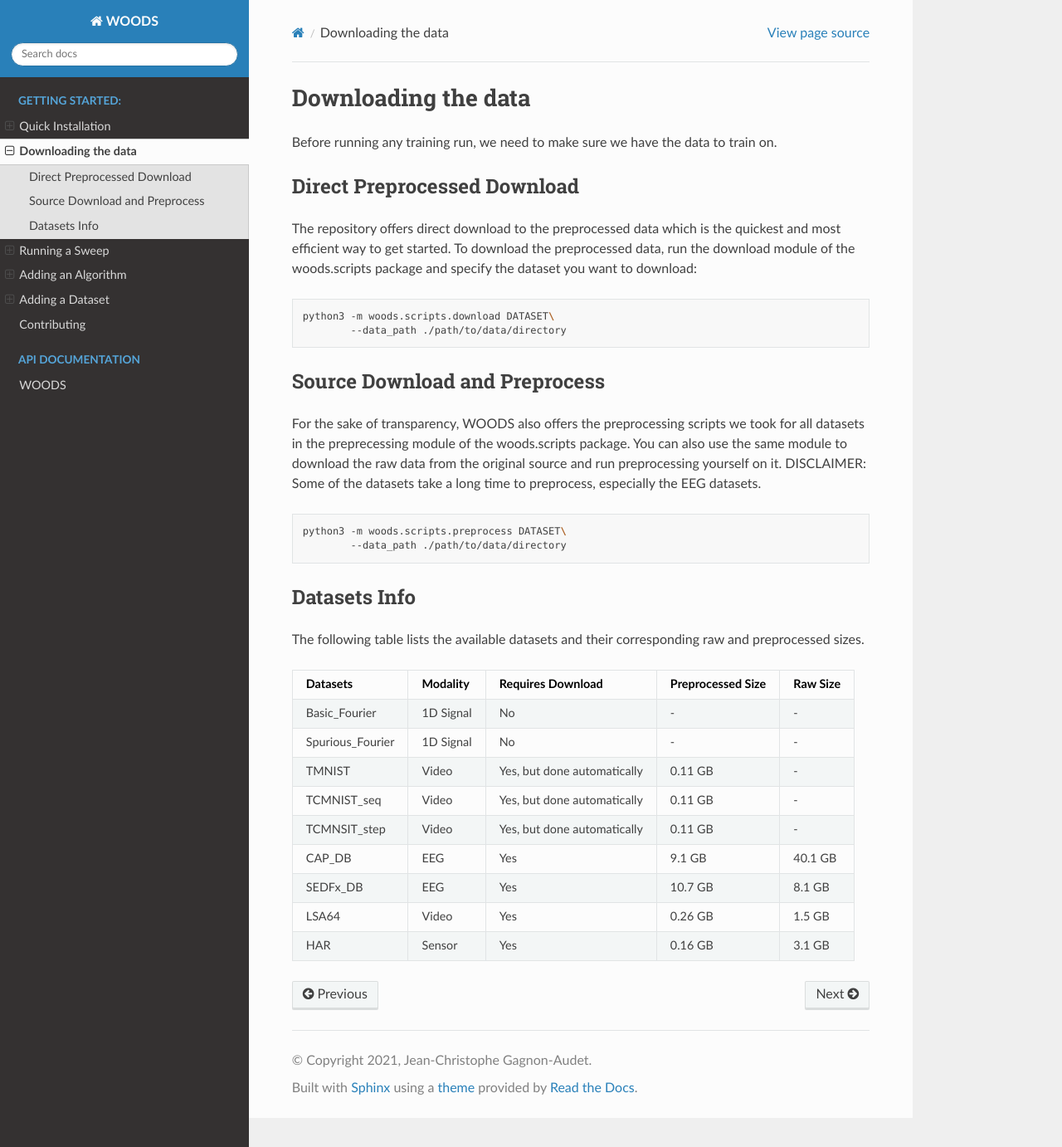
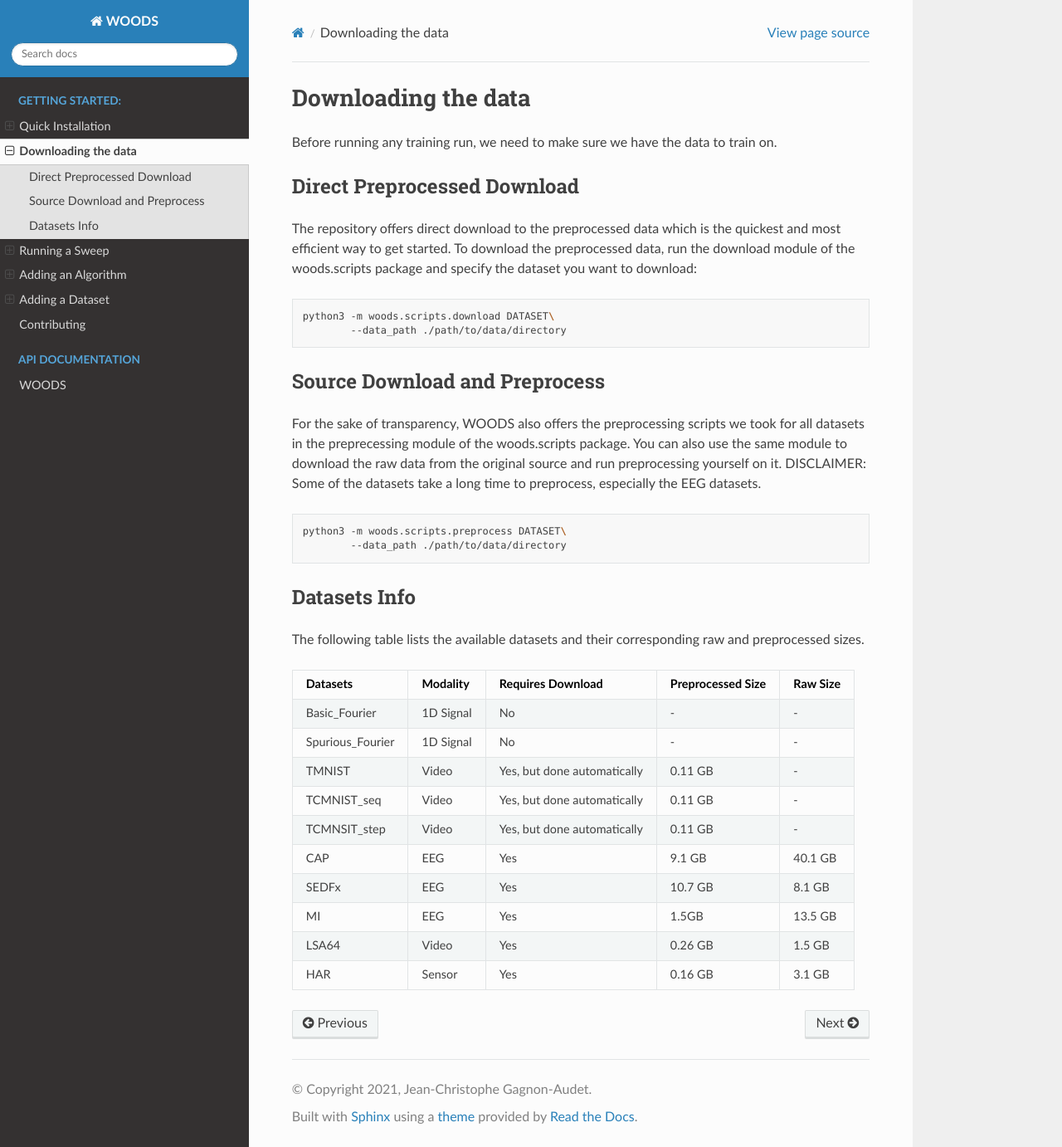
Before and after one commit to jc-audet/WOODS, a Sphinx documentation site: the page built from docs/source/downloading_datasets.md, in a window 1280 px wide and 1382 px high. Shown: the whole window at 83% size. Built offline with Sphinx 7.4.7 and the Read the Docs theme 2.0.0, drawn with Linux system fonts in a browser that asks for light colours.

Commit message:
Some changes

```diff
--- a/docs/source/downloading_datasets.md
+++ b/docs/source/downloading_datasets.md
@@ -23,7 +23,8 @@ The following table lists the available datasets and their corresponding raw and
 | TMNIST | Video | Yes, but done automatically | 0.11 GB | - |
 | TCMNIST_seq | Video | Yes, but done automatically | 0.11 GB | - |
 | TCMNSIT_step | Video | Yes, but done automatically | 0.11 GB | - |
-| CAP_DB | EEG | Yes | 9.1 GB | 40.1 GB |
-| SEDFx_DB | EEG | Yes | 10.7 GB | 8.1 GB |
+| CAP | EEG | Yes | 9.1 GB | 40.1 GB |
+| SEDFx | EEG | Yes | 10.7 GB | 8.1 GB |
+| MI | EEG | Yes | 1.5GB | 13.5 GB |
 | LSA64 | Video | Yes | 0.26 GB | 1.5 GB |
 | HAR | Sensor | Yes | 0.16 GB | 3.1 GB |
```
Also changed, not shown: README.md (+2 -0 lines), 1 other file.
